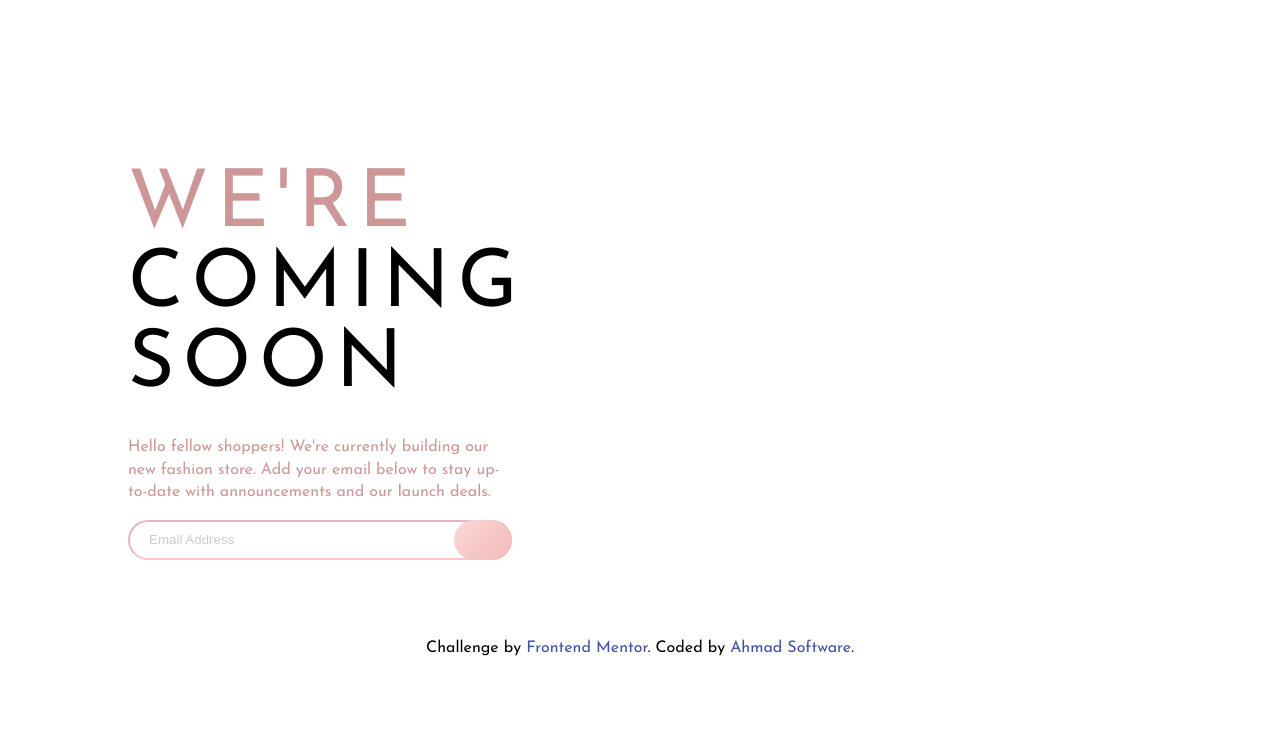
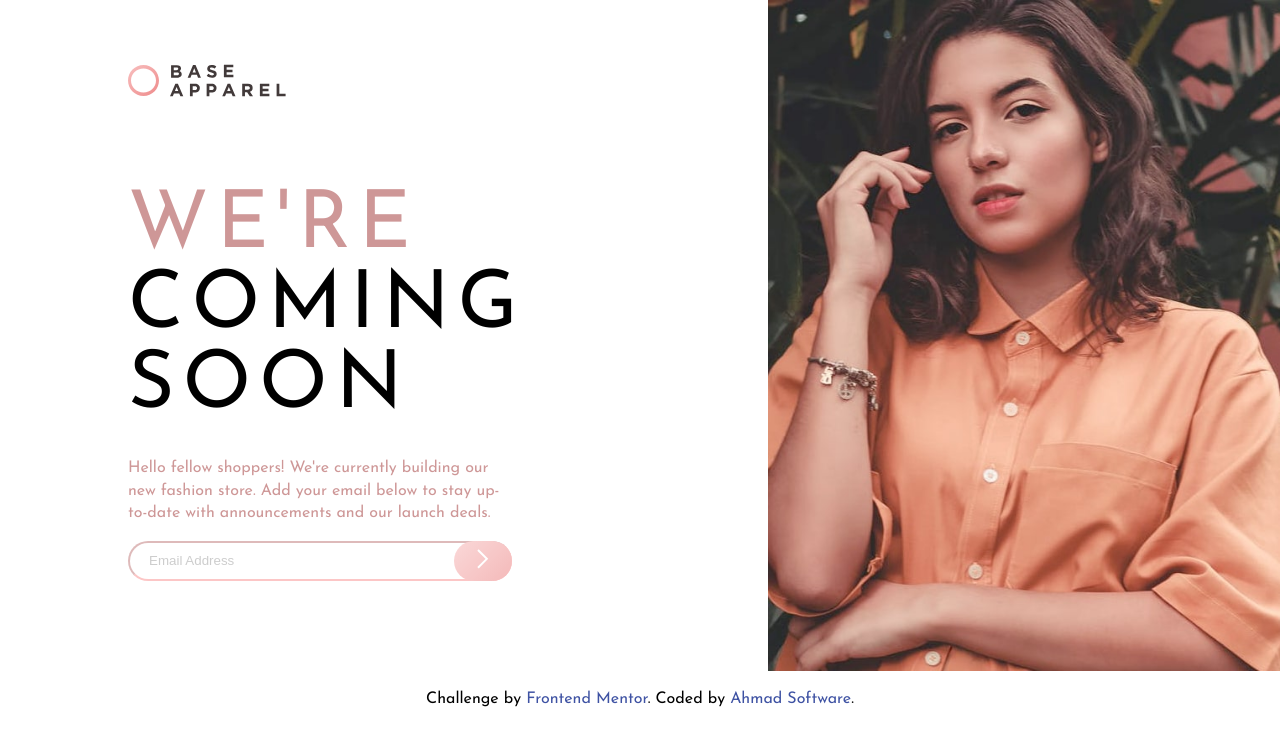
Before and after one commit to Ahmad-Div/coming-soon-page-Ahmad-Software, a plain HTML site: page index.html in a window 1280 px wide. Drawn offline with nearby package versions, Linux system fonts and the light colour scheme; a web font is replaced by a local one.

Commit message:
Update index.html

```diff
--- a/index.html
+++ b/index.html
@@ -6,7 +6,7 @@
   <meta name="viewport" content="width=device-width, initial-scale=1.0">
   <!-- displays site properly based on user's device -->
 
-  <link rel="icon" type="image/png" sizes="32x32" href="./images/favicon-32x32.png">
+  <link rel="icon" type="image/png" sizes="32x32" href="favicon-32x32.png">
 
   <title>Frontend Mentor | Base Apparel coming soon page</title>
 
@@ -18,7 +18,7 @@
 
   <header>
     <div>
-      <img src="images/logo.svg" alt="">
+      <img src="logo.svg" alt="">
     </div>
   </header>
 
@@ -26,7 +26,7 @@
   <section class="main-section">
     <div class="content">
       <div class="logo-div">
-        <img src="images/logo.svg" alt="">
+        <img src="logo.svg" alt="">
       </div>
 
       <div class="texts">
@@ -42,7 +42,7 @@
         </div>
         <input type="email" name="" id="" placeholder=" Email Address">
         <button>
-          <img src="images/icon-arrow.svg" alt="">
+          <img src="icon-arrow.svg" alt="">
         </button>
       </div>
     </div>
@@ -50,7 +50,7 @@
 
 
     <div id="picture">
-      <img src="images/hero-desktop.jpg" alt="">
+      <img src="hero-desktop.jpg" alt="">
     </div>
   </section>
 
```
